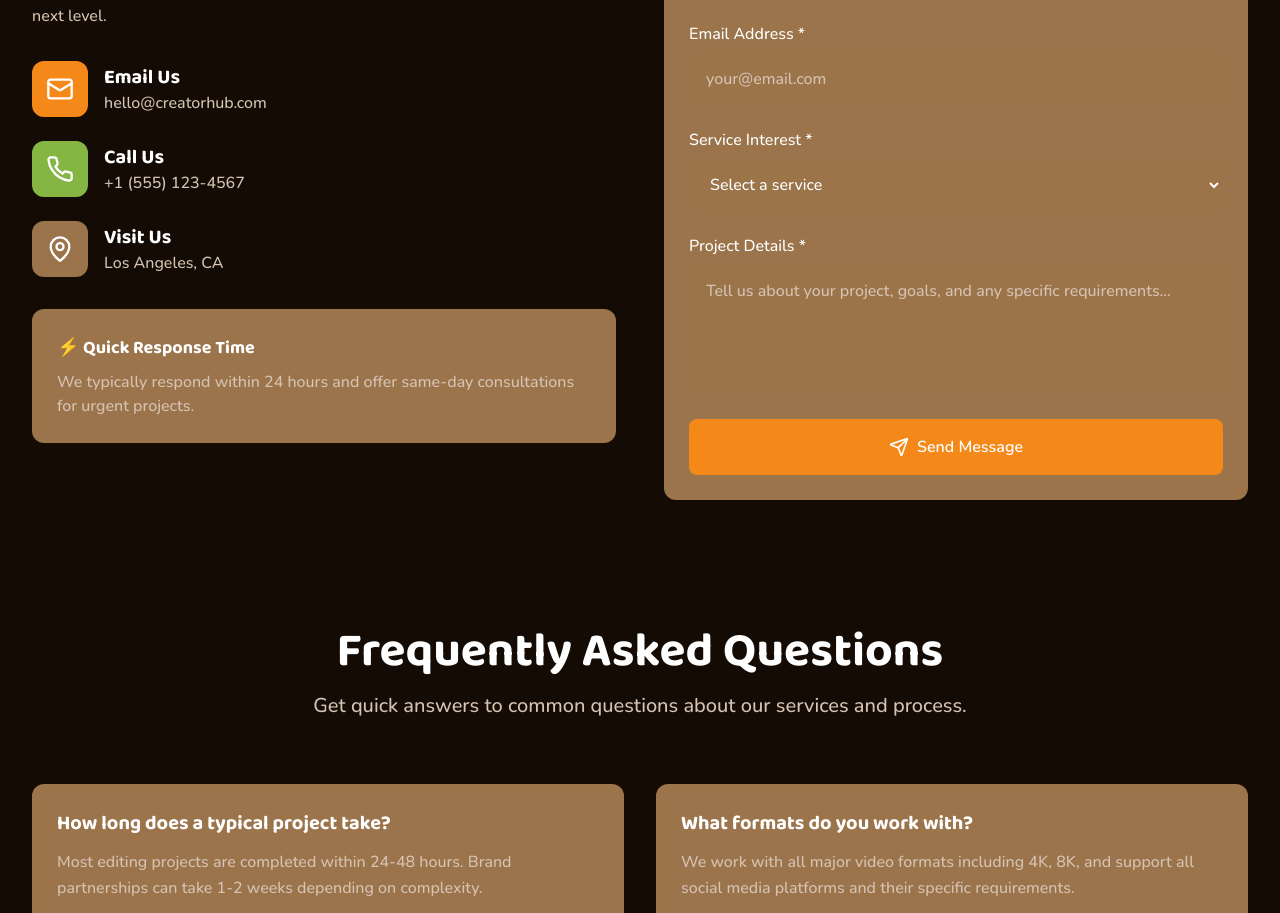
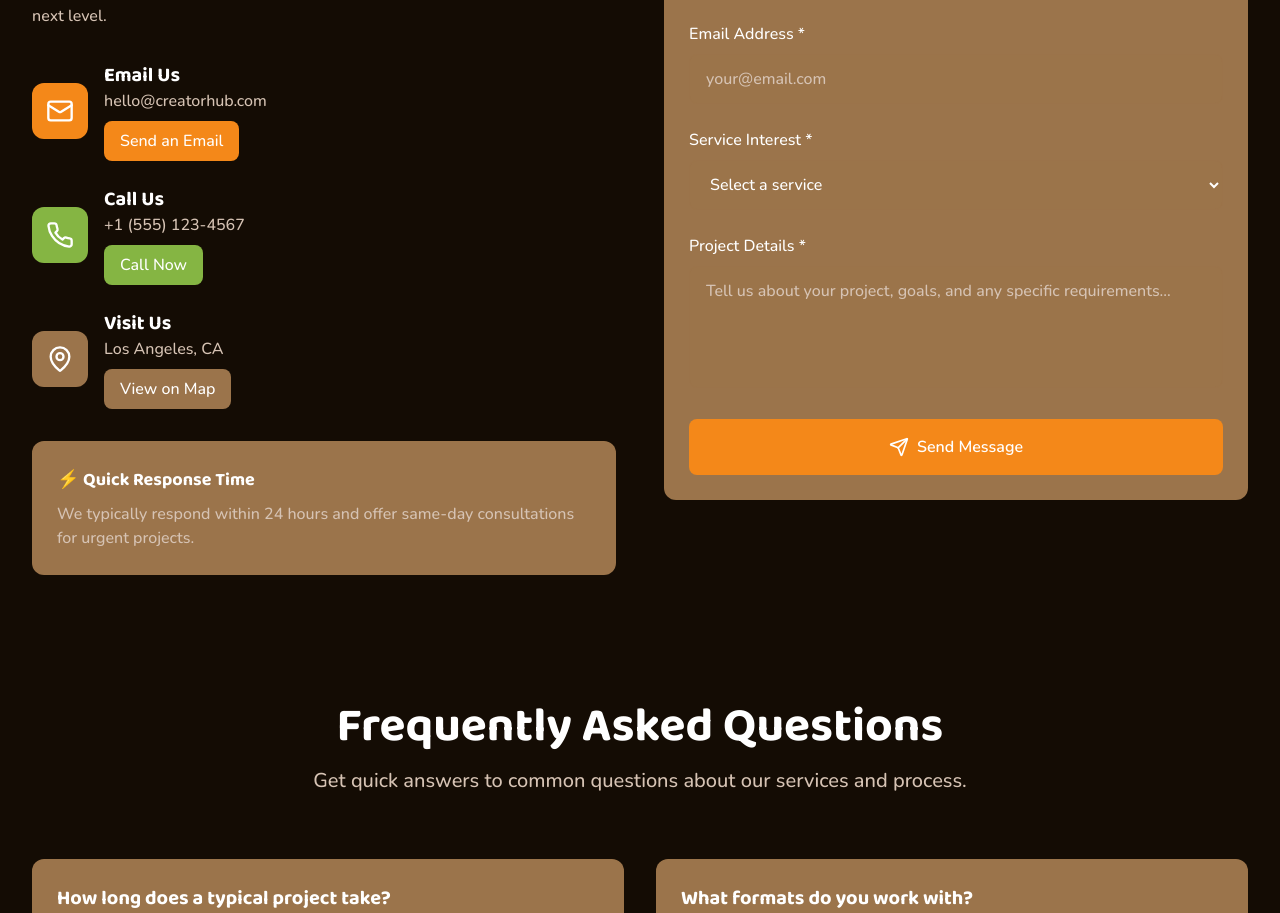
Before and after one commit to FruitStudioUK/Fruit-Site, a Next.js app: page /contact in a window 1280 px wide. Shown: the part 1304-2217 px from the top of the page. Built offline with nearby package versions, Linux system fonts and the light colour scheme.

Commit message:
Update Contact.tsx

```diff
--- a/components/Contact.tsx
+++ b/components/Contact.tsx
@@ -49,7 +49,7 @@ export function Contact() {
             Get In Touch
           </h2>
           <p className="text-xl text-text-gray max-w-3xl mx-auto">
-            Ready to transform your content? Let's discuss your project and
+            Ready to transform your content? Let&apos;s discuss your project and
             create something amazing together.
           </p>
         </div>
@@ -59,12 +59,12 @@ export function Contact() {
           <div className="space-y-8 animate-slide-in-left">
             <div>
               <h3 className="text-3xl font-baloo2 font-bold text-white mb-6">
-                Let's Start a Conversation
+                Let&apos;s Start a Conversation
               </h3>
               <p className="text-text-gray leading-relaxed mb-8">
-                Whether you're looking for professional creative services or
-                want to explore brand partnership opportunities, we're here to
-                help you take your content to the next level.
+                Whether you&apos;re looking for professional creative services
+                or want to explore brand partnership opportunities, we&apos;re
+                here to help you take your content to the next level.
               </p>
             </div>
 
@@ -78,6 +78,12 @@ export function Contact() {
                     Email Us
                   </h4>
                   <p className="text-text-gray">hello@creatorhub.com</p>
+                  <a
+                    href="mailto:hello@creatorhub.com"
+                    className="inline-block mt-2 py-2 px-4 bg-primary-orange text-white rounded-lg hover:bg-opacity-90 transition-all duration-300"
+                  >
+                    Send an Email
+                  </a>
                 </div>
               </div>
 
@@ -90,6 +96,12 @@ export function Contact() {
                     Call Us
                   </h4>
                   <p className="text-text-gray">+1 (555) 123-4567</p>
+                  <a
+                    href="tel:+15551234567"
+                    className="inline-block mt-2 py-2 px-4 bg-secondary-green text-white rounded-lg hover:bg-opacity-90 transition-all duration-300"
+                  >
+                    Call Now
+                  </a>
                 </div>
               </div>
 
@@ -102,6 +114,14 @@ export function Contact() {
                     Visit Us
                   </h4>
                   <p className="text-text-gray">Los Angeles, CA</p>
+                  <a
+                    href="https://maps.google.com/?q=Los+Angeles,+CA"
+                    target="_blank"
+                    rel="noopener noreferrer"
+                    className="inline-block mt-2 py-2 px-4 bg-sub-background text-white rounded-lg hover:bg-opacity-90 transition-all duration-300"
+                  >
+                    View on Map
+                  </a>
                 </div>
               </div>
             </div>
@@ -238,5 +258,5 @@ export function Contact() {
         </div>
       </div>
     </section>
-  );
+  );
 }
```
